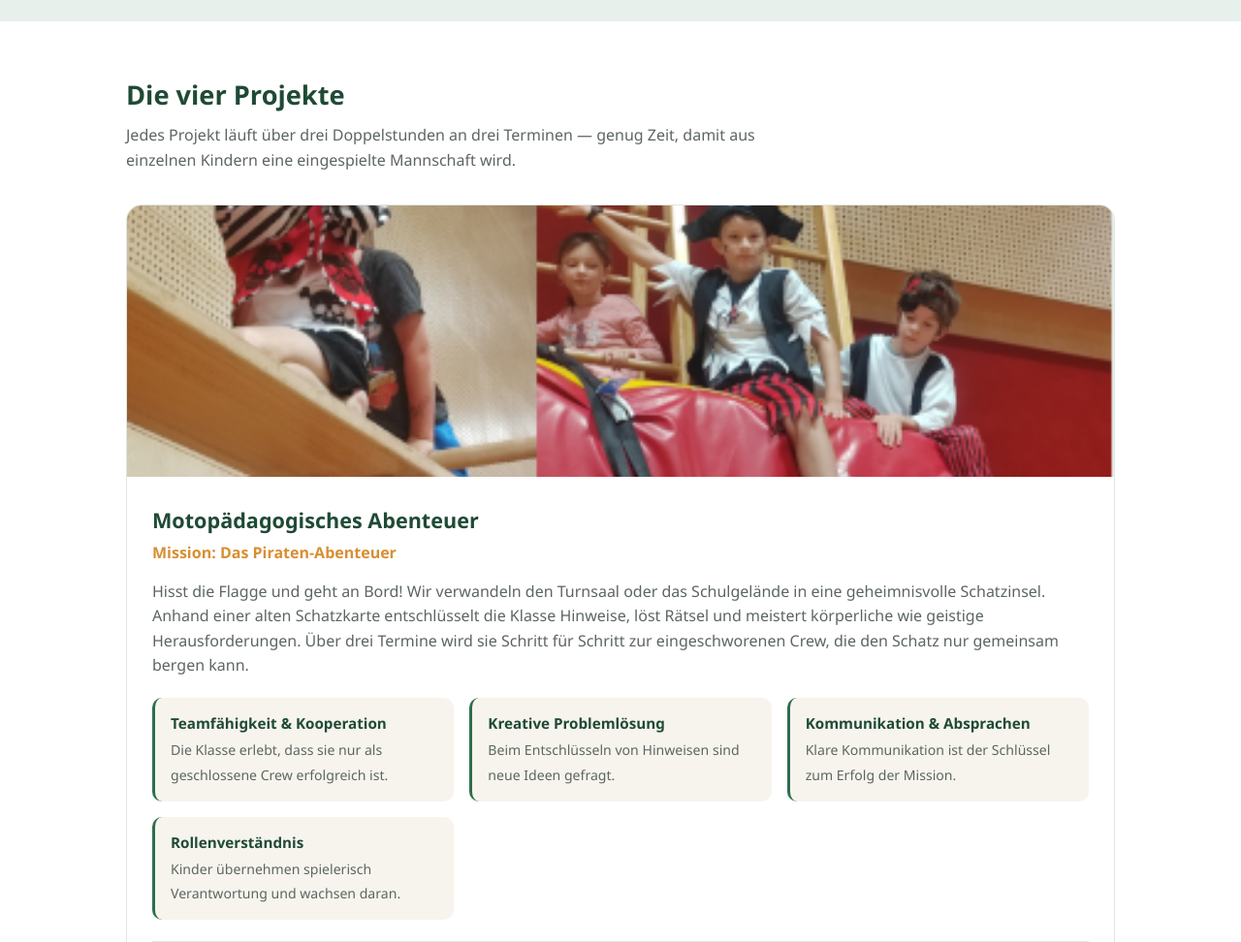
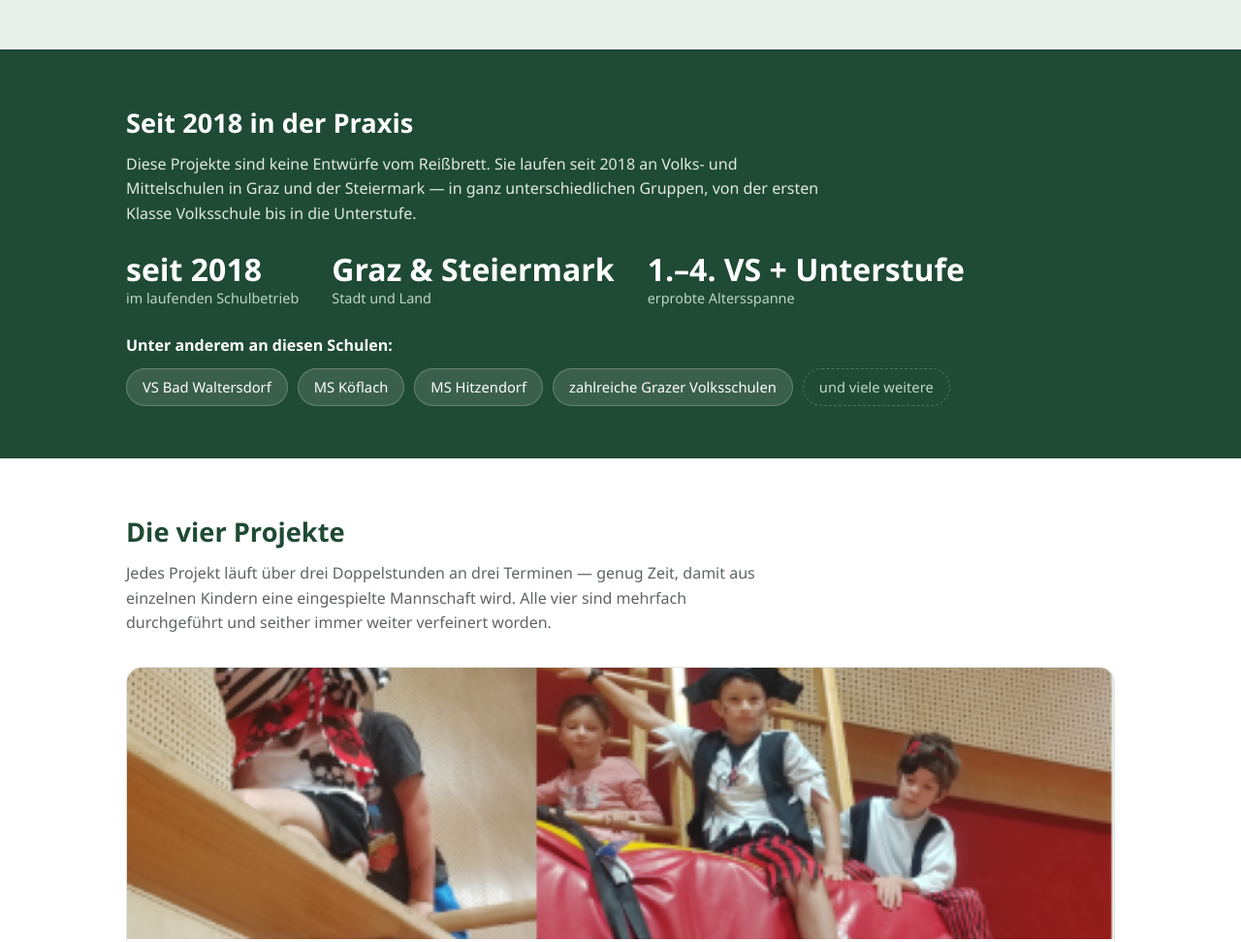
Before and after one commit to jamesmccloud122/primaersport-projekte, a plain HTML site: page kurskatalog.html in a window 1280 px wide. Shown: the part 923-1895 px from the top of the page at 97% size. Drawn offline with Linux system fonts and the light colour scheme.

Commit message:
Kurskatalog als Referenz: seit 2018 erprobt, Schulen benannt

```diff
--- a/kurskatalog.html
+++ b/kurskatalog.html
@@ -4,7 +4,7 @@
 <meta charset="UTF-8">
 <meta name="viewport" content="width=device-width, initial-scale=1.0">
 <title>Projekt-Kurskatalog – Teambuilding für Schulklassen | Primär Sportprojekte</title>
-<meta name="description" content="Erlebnispädagogik und Teambuilding für Schulklassen: Piraten-Abenteuer, Diamantenraub, Klima-Detektive und Ninja-Warrior Kids. Projekte für Volksschule und Unterstufe in Graz und der Steiermark.">
+<meta name="description" content="Seit 2018 an Volks- und Mittelschulen in Graz und der Steiermark erprobt: Teambuilding-Projekte für Schulklassen — Piraten-Abenteuer, Diamantenraub, Klima-Detektive und Ninja-Warrior Kids.">
 <link rel="canonical" href="https://primaersport-projekte.at/kurskatalog.html">
 <style>
   :root{
@@ -49,6 +49,17 @@
      unter dem Zitat das dunkle Styling der Seiten-Fusszeile weiter unten. */
   blockquote footer{margin-top:10px;font-style:normal;font-size:.88rem;color:var(--grey);
                     background:none;padding:0;display:block}
+
+  .erprobt{background:var(--green-dark);color:#fff}
+  .erprobt h2{color:#fff}
+  .erprobt p{color:#DFEAE4;max-width:720px}
+  .erprobt .zahlen{display:flex;flex-wrap:wrap;gap:34px;margin:26px 0 24px}
+  .erprobt .zahlen div b{display:block;font-size:2rem;line-height:1.1;color:#fff}
+  .erprobt .zahlen div span{font-size:.9rem;color:#BFD6C8}
+  .schulen{display:flex;flex-wrap:wrap;gap:10px;margin-top:6px}
+  .schulen span{background:rgba(255,255,255,.12);border:1px solid rgba(255,255,255,.22);
+                border-radius:20px;padding:7px 16px;font-size:.92rem}
+  .schulen span.mehr{background:none;border-style:dashed;color:#BFD6C8}
 
   .projekt{border:1px solid #E1E5E2;border-radius:16px;overflow:hidden;margin-bottom:28px;background:#fff}
   .projekt > img{width:100%;max-height:280px;object-fit:cover;display:block;background:var(--green-light)}
@@ -112,10 +123,11 @@
 
 <section class="hero">
   <div class="wrap">
-    <span class="badge">Projekte für Schulklassen · Volksschule &amp; Unterstufe</span>
+    <span class="badge">Seit 2018 an Volks- und Mittelschulen erprobt</span>
     <h1>Gemeinsam wachsen: Teambuilding, das Klassen zusammenschweißt.</h1>
     <p class="lead">Vier Projekte, in denen aus einer Klasse ein Team wird — vom Piraten-Abenteuer über den
-       Diamantenraub bis zum Ninja-Parcours. Erlebnispädagogik auf dem Fundament von 30 Jahren Primärsport.</p>
+       Diamantenraub bis zum Ninja-Parcours. Keine Konzepte vom Reißbrett, sondern Einheiten, die seit 2018
+       in Graz und der Steiermark laufen.</p>
     <div class="cta">
       <a class="btn" href="#projekte">Die vier Projekte ansehen</a>
       <a class="btn ghost" href="kurskatalog/Primaersport-Projekte-Kurskatalog.pdf" target="_blank" rel="noopener">Katalog als PDF (8 MB)</a>
@@ -145,11 +157,34 @@
   </div>
 </section>
 
+<section class="erprobt">
+  <div class="wrap">
+    <h2>Seit 2018 in der Praxis</h2>
+    <p>Diese Projekte sind keine Entwürfe vom Reißbrett. Sie laufen seit 2018 an Volks- und Mittelschulen
+       in Graz und der Steiermark — in ganz unterschiedlichen Gruppen, von der ersten Klasse Volksschule
+       bis in die Unterstufe.</p>
+    <div class="zahlen">
+      <div><b>seit 2018</b><span>im laufenden Schulbetrieb</span></div>
+      <div><b>Graz &amp; Steiermark</b><span>Stadt und Land</span></div>
+      <div><b>1.–4. VS + Unterstufe</b><span>erprobte Altersspanne</span></div>
+    </div>
+    <p style="margin-bottom:10px"><strong style="color:#fff">Unter anderem an diesen Schulen:</strong></p>
+    <div class="schulen">
+      <span>VS Bad Waltersdorf</span>
+      <span>MS Köflach</span>
+      <span>MS Hitzendorf</span>
+      <span>zahlreiche Grazer Volksschulen</span>
+      <span class="mehr">und viele weitere</span>
+    </div>
+  </div>
+</section>
+
 <section id="projekte">
   <div class="wrap">
     <h2>Die vier Projekte</h2>
     <p class="sub">Jedes Projekt läuft über drei Doppelstunden an drei Terminen — genug Zeit, damit aus
-       einzelnen Kindern eine eingespielte Mannschaft wird.</p>
+       einzelnen Kindern eine eingespielte Mannschaft wird. Alle vier sind mehrfach durchgeführt und
+       seither immer weiter verfeinert worden.</p>
 
     <!-- 1 -->
     <article class="projekt">
```
Also changed, not shown: index.html (+1 -1 lines).
